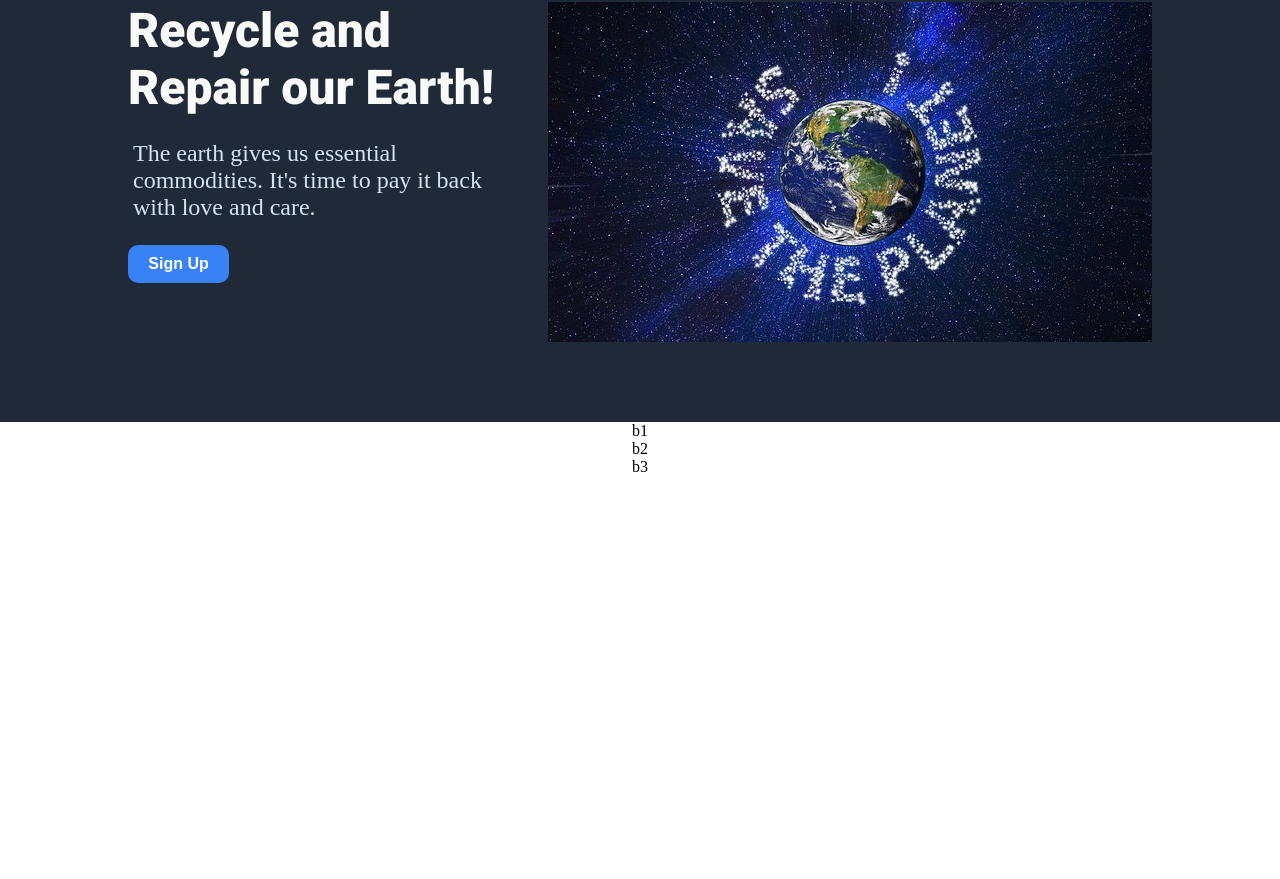
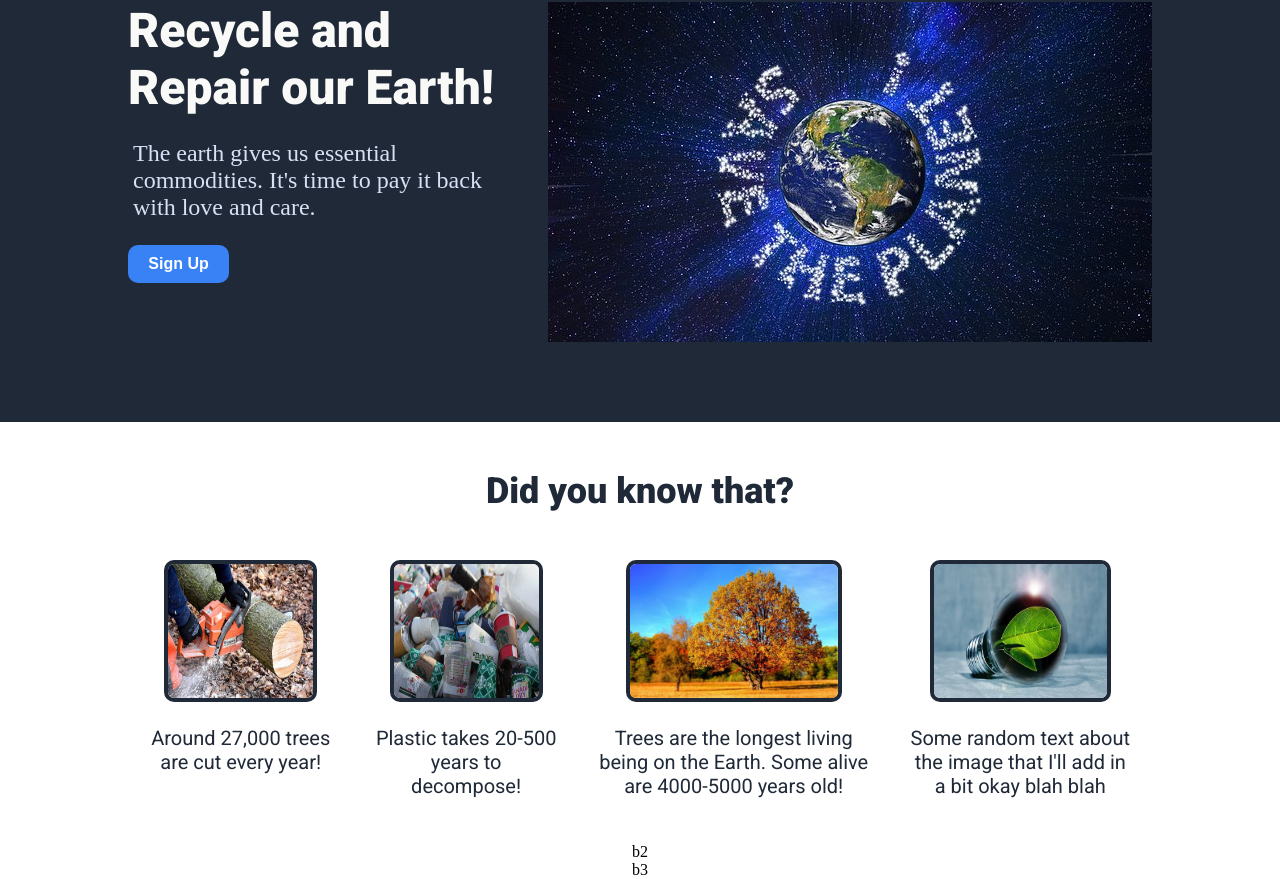
Before and after one commit to varunvk4041/Landing_Project, a plain HTML site: page index.html in a window 1280 px wide. Shown: the part 134-1013 px from the top of the page. Before the commit the page ends 800 px from the top, so only its background shows below. Drawn offline with Linux system fonts and the light colour scheme.

Commit message:
Add information section images

```diff
--- a/index.html
+++ b/index.html
@@ -32,7 +32,21 @@
     </section>
     <section class="content">
         <div class="info">
-            b1
+            <h1>Did you know that?</h1>
+            <div class='img_container'>
+                <div class='img-text'><img src="Images/cut-tree.png" alt="picture1">
+                    <p>Around 27,000 trees are cut every year!</p>
+                </div>
+                <div class='img-text'><img src="Images/plastic.png" alt="picture2">
+                    <p>Plastic takes 20-500 years to decompose!</p>
+                </div>
+                <div class='img-text'><img src="Images/tree.png" alt="picture3">
+                    <p>Trees are the longest living being on the Earth. Some alive are 4000-5000 years old!</p>
+                </div>
+                <div class='img-text'><img src="Images/bulb.png" alt="picture4">
+                    <p>Some random text about the image that I'll add in a bit okay blah blah</p>
+                </div>
+            </div>
         </div>
         <div class="quote">
             b2
--- a/styles.css
+++ b/styles.css
@@ -1,4 +1,4 @@
-@import url('https://fonts.googleapis.com/css2?family=Roboto:wght@900&display=swap');
+@import url('https://fonts.googleapis.com/css2?family=Roboto:wght@400;900&display=swap');
 
 body {
     margin: 0;
@@ -29,7 +29,7 @@ body {
 }
 
 .header a,
-p {
+.header p {
     text-decoration: none;
     font-size: 24px;
     color: #d7e1f6;
@@ -72,10 +72,47 @@ button:hover {
     background-color: green
 }
 
-h1 {
+.header h1,
+.content h1 {
     color: #F9FAF8;
     font-size: 48px;
     font-weight: 900;
     margin: 0;
     font-family: 'Roboto', sans-serif;
 }
+.info{
+    padding: 0 10%
+}
+.content h1 {
+    font-size: 36px;
+    color: #1f2937;
+    font-family: Roboto, sans-serif;
+    font-weight: 900;
+    margin: 3rem
+}
+
+.img_container{
+    display:flex;
+    gap: 2rem;
+    margin: 1rem;
+}
+
+.img_container img {
+    border: 4px solid #1f2937;
+    border-radius: 10px;
+    width:75%;
+    height:50%
+}
+.img-text{
+    color:#1f2937;
+    font-size: 20px;
+    font-family: Roboto,sans-serif;
+    font-weight: 400;
+    display:flex;
+    flex-direction: column;
+    align-items: center;
+    justify-content: stretch;
+}
+.img-text p{
+    padding: 4px
+}
```
Also changed, not shown: Images/bulb.png (added), Images/cut-tree.png (added), Images/plastic.png (added), Images/tree.png (added).
